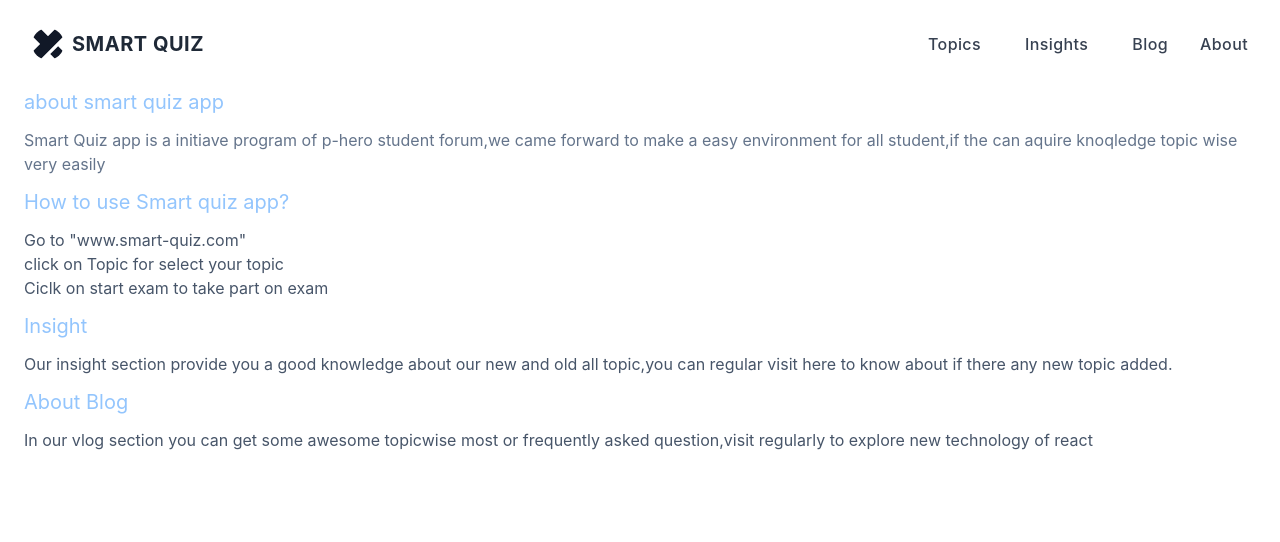
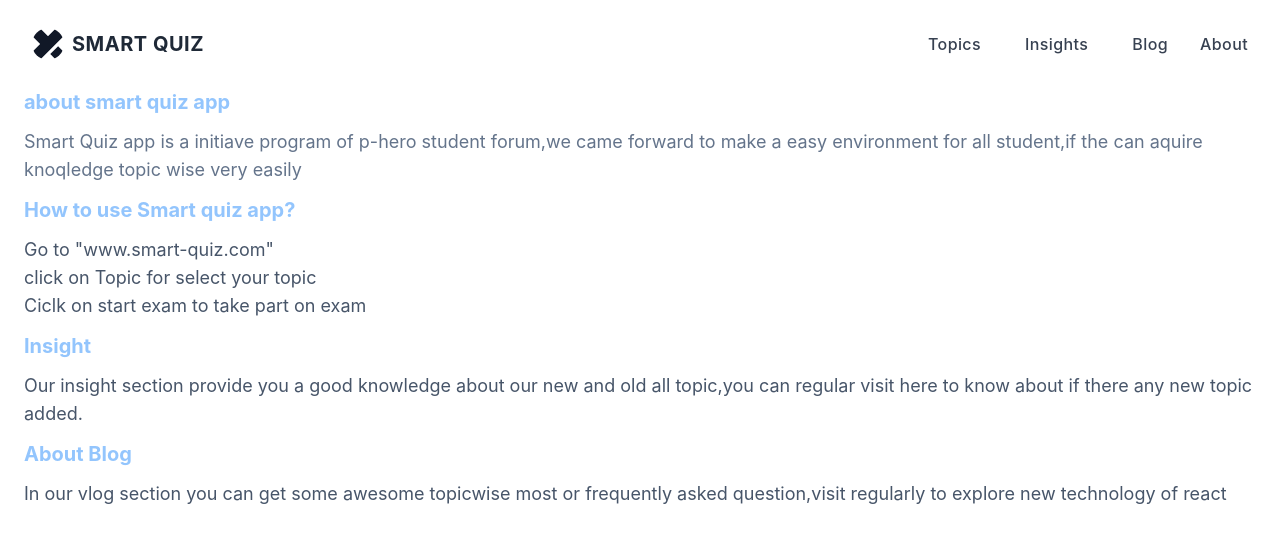
Before and after one commit to BayajidAlam/smart-quiz, a React (Create React App) app: page /about in a window 1280 px wide. Shown: the top 542 px of the page. Built offline with nearby package versions, Linux system fonts and the light colour scheme.

Commit message:
banner completed

```diff
--- a/src/components/About/About.js
+++ b/src/components/About/About.js
@@ -3,18 +3,18 @@ import React from 'react';
 const About = () => {
   return (
     <div className='container mx-auto text-left px-6'>
-        <p className='text-xl text-blue-300 '>about smart quiz app</p>
-      <p className='text-slate-500 my-3'>Smart Quiz app is a initiave program of p-hero student forum,we came forward to make a easy environment for all student,if the can aquire knoqledge topic wise very easily</p>
-      <p className='text-xl text-blue-300'>How to use Smart quiz app?</p>
-      <ul className='my-3'>
+        <p className='text-xl text-blue-300 font-bold'>about smart quiz app</p>
+      <p className='text-slate-500 my-3 text-lg'>Smart Quiz app is a initiave program of p-hero student forum,we came forward to make a easy environment for all student,if the can aquire knoqledge topic wise very easily</p>
+      <p className='text-xl text-blue-300 font-bold'>How to use Smart quiz app?</p>
+      <ul className='my-3 text-lg'>
         <li className='text-slate-600'>Go to "www.smart-quiz.com"</li>
         <li className='text-slate-600'>click on Topic for select your topic</li>
         <li className='text-slate-600'>Ciclk on start exam to take part on exam</li>
       </ul>
-      <p className='text-xl text-blue-300'>Insight</p>
-      <p className='text-slate-600 my-3'>Our insight section provide you a good knowledge about our new and old all topic,you can regular visit here to know about if there any new topic added.</p>
-      <p className='text-xl text-blue-300'>About Blog</p>
-      <p className='text-slate-600  my-3'>In our vlog section you can get some awesome topicwise most or frequently asked question,visit regularly to explore new technology of react</p>
+      <p className='text-xl text-blue-300 font-bold'>Insight</p>
+      <p className='text-slate-600 my-3 text-lg'>Our insight section provide you a good knowledge about our new and old all topic,you can regular visit here to know about if there any new topic added.</p>
+      <p className='text-xl text-blue-300 font-bold'>About Blog</p>
+      <p className='text-slate-600  my-3 text-lg'>In our vlog section you can get some awesome topicwise most or frequently asked question,visit regularly to explore new technology of react</p>
     </div>
   );
 };
--- a/src/components/Banner/Banner.js
+++ b/src/components/Banner/Banner.js
@@ -1,5 +1,5 @@
 import React from "react";
-
+import img from './img.png'
 const Banner = () => {
   return (
     <div className="container mx-auto flex">
@@ -10,8 +10,8 @@ const Banner = () => {
           <p className="text-3xl">Smart Quiz!</p>
         </div>
       </div>
-      <div className="right-side w-1/2 h-40">
-        <img className="bg-slate-100" src="./img.png" alt="myBanner" />
+      <div className="right-side w-1/2 h-40 bg-slate-300">
+       <img className="w-full h-40" src={img} alt="imgs" />
       </div>
     </div>
   );
--- a/src/components/Blogs/Blogs.js
+++ b/src/components/Blogs/Blogs.js
@@ -4,7 +4,7 @@ const Blogs = () => {
   return (
     <div className="container mx-auto px-6">
       <div className="blog my-10">
-        <p className="text-xl font-bold">
+        <p className="text-xl font-bold text-blue-300">
           What is the purpose of react router?
         </p>
         <p className="text-slate-400 mt-3">
@@ -21,7 +21,7 @@ const Blogs = () => {
         </p>
       </div>
       <div className="blog my-10">
-        <p className="text-xl font-bold">How does context api works?</p>
+        <p className="text-xl font-bold text-blue-300">How does context api works?</p>
         <p className="text-slate-400 mt-3">
           React.createContext() is all you need. It returns a consumer and a
           provider. Provider is a component that as it's names suggests provides
@@ -31,7 +31,7 @@ const Blogs = () => {
         </p>
       </div>
       <div className="blog my-10">
-        <p className="text-xl font-bold">What is useref?</p>
+        <p className="text-xl font-bold text-blue-300">What is useref?</p>
         <p className="text-slate-400 mt-3">
           useRef returns a mutable ref object whose .current property is
           initialized to the passed argument (initialValue). The returned object
--- a/src/components/Home/Home.js
+++ b/src/components/Home/Home.js
@@ -7,9 +7,8 @@ const Home = () => {
   const datas = useLoaderData()
   return (
     <div>
-      <div>
+      <div className='my-4'>
         <Banner></Banner>
-       <h4>Home</h4>
       </div>
     <div className='grid grid-cols-1  md:grid-cols-2 lg:grid-cols-3 container gap-6 justify-around container mx-auto'>
     {
--- a/src/components/Question/Question.js
+++ b/src/components/Question/Question.js
@@ -22,7 +22,7 @@ const Question = ( { singleQuestion } ) => {
   }
 
   const showAnswer = (correctAnswer) => {
-      toast.info(correctAnswer, {autoClose: 300, position: toast.POSITION.TOP_CENTER})
+      toast.info(correctAnswer, {autoClose: 1000, position: toast.POSITION.TOP_CENTER})
   }
 
   return (
```
